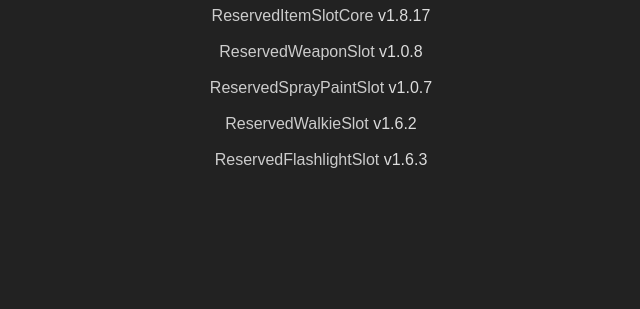
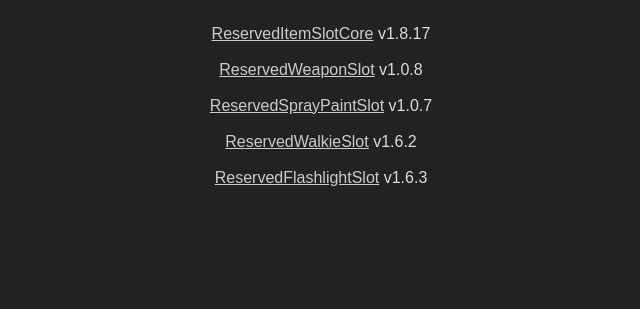
Before and after one commit to DeathWrench/InstallOldReservedItemSlotsMod, a plain HTML site: page index.html in a window 1280 px wide. Shown: the part 491-800 px from the top of the page, without its empty margins (319-959 px from the left). Drawn offline with Linux system fonts and the light colour scheme.

Commit message:
Update index.html

```diff
--- a/index.html
+++ b/index.html
@@ -31,12 +31,12 @@
 
         a {
             color: #ccc;
-            text-decoration: none;
-            transition: color 0.3s;
+            text-decoration: underline; /* Underline links by default */
         }
 
+        /* Remove underline when links are hovered over */
         a:hover {
-            color: #fff;
+            text-decoration: none;
         }
     </style>
 </head>
@@ -48,7 +48,7 @@
             <br><a href="https://thunderstore.io/package/download/FlipMods/ReservedWeaponSlot/1.0.8/">ReservedWeaponSlot</a> v1.0.8</br>
             <br><a href="https://thunderstore.io/package/download/FlipMods/ReservedSprayPaintSlot/1.0.7/">ReservedSprayPaintSlot</a> v1.0.7</br>
             <br><a href="https://thunderstore.io/package/download/FlipMods/ReservedWalkieSlot/1.6.2/">ReservedWalkieSlot</a> v1.6.2</br>
-            <br><a href="https://thunderstore.io/package/download/FlipMods/ReservedFlashlightSlot/1.6.3/">ReservedFlashlightSlot</a> v1.6.3</br>
+            <br><a href="https://thunderstore.io/package/download/FlipMods/ReservedFlashlightSlot/1.6.3/">ReservedFlashlightSlot</a> v1.6.3</br><br><br>
 
             <h1>Install</h1>
             <br><a href="ror2mm://v1/install/thunderstore.io/FlipMods/ReservedItemSlotCore/1.8.17/">ReservedItemSlotCore</a> v1.8.17</br>
```
